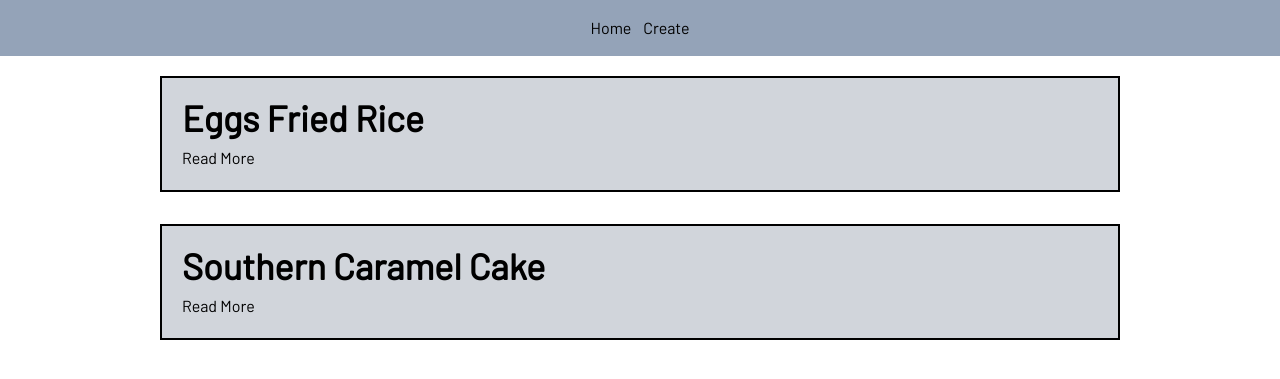
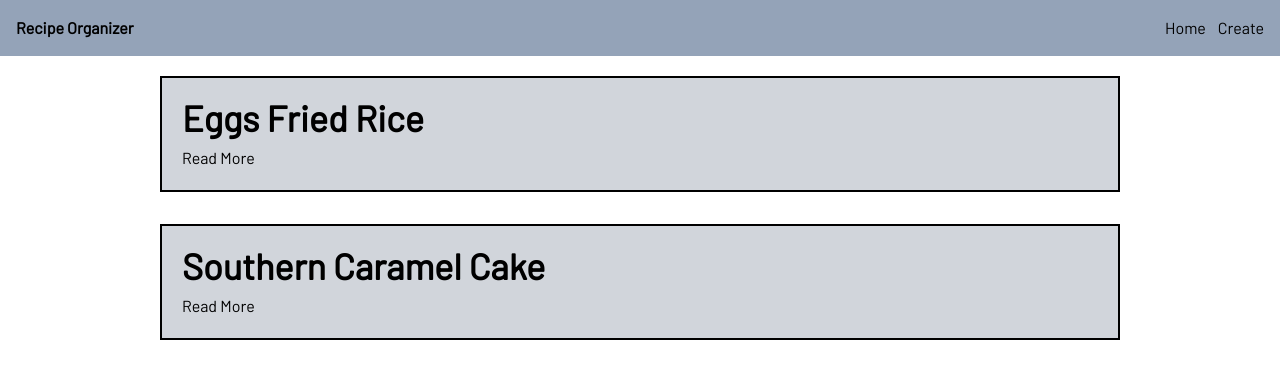
Before and after one commit to codeschris/recipe-stash, a Flask app: page / in a window 1280 px wide. Shown: the top 379 px of the page. Run offline with Flask 3, Linux system fonts and the light colour scheme; data comes from the database, SQL or seed files in the repository.

Commit message:
fix: scrollbar styling

```diff
--- a/static/dist/css/output.css
+++ b/static/dist/css/output.css
@@ -579,6 +579,10 @@ video {
   justify-content: center;
 }
 
+.justify-between {
+  justify-content: space-between;
+}
+
 .space-x-3 > :not([hidden]) ~ :not([hidden]) {
   --tw-space-x-reverse: 0;
   margin-right: calc(0.75rem * var(--tw-space-x-reverse));
@@ -717,6 +721,19 @@ body{
   white-space: pre-wrap;
 }
 
+::-webkit-scrollbar {
+  width: 8px;
+}
+
+::-webkit-scrollbar-track {
+  background-color: rgb(148 163 184);
+}
+
+::-webkit-scrollbar-thumb {
+  background-color: gray;
+  border-radius: 5px;
+}
+
 .hover\:bg-indigo-600:hover {
   --tw-bg-opacity: 1;
   background-color: rgb(79 70 229 / var(--tw-bg-opacity));
--- a/templates/base.html
+++ b/templates/base.html
@@ -9,9 +9,14 @@
     <title>{% block title %} {% endblock %}</title>
 </head>
 <body>
-    <div class="w-screen flex p-4 space-x-3 justify-center bg-slate-400">
-        <a href="index.html" class="hover:text-white">Home</a>
-        <a href="create.html" class="hover:text-white">Create</a>
+    <div class="w-screen flex p-4 justify-between bg-slate-400">
+        <div class="flex">
+            <h1 class="font-bold">Recipe Organizer</h1>
+        </div>
+        <div class="flex space-x-3">
+            <a href="index.html" class="hover:text-white">Home</a>
+            <a href="create.html" class="hover:text-white">Create</a>
+        </div>
     </div>
     <div>
         {% for message in get_flashed_messages() %}
```
Also changed, not shown: static/src/input.css (+13 -0 lines).
